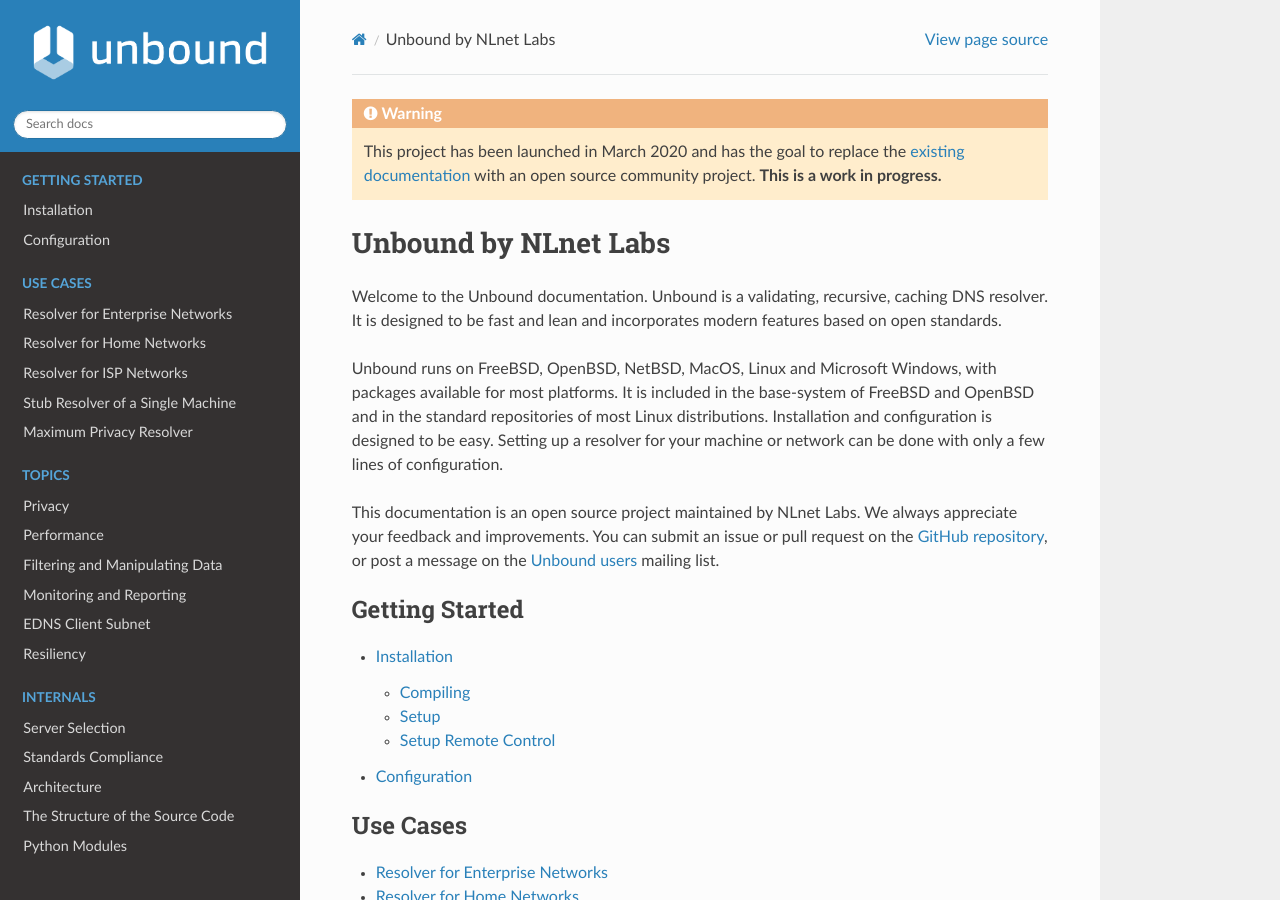
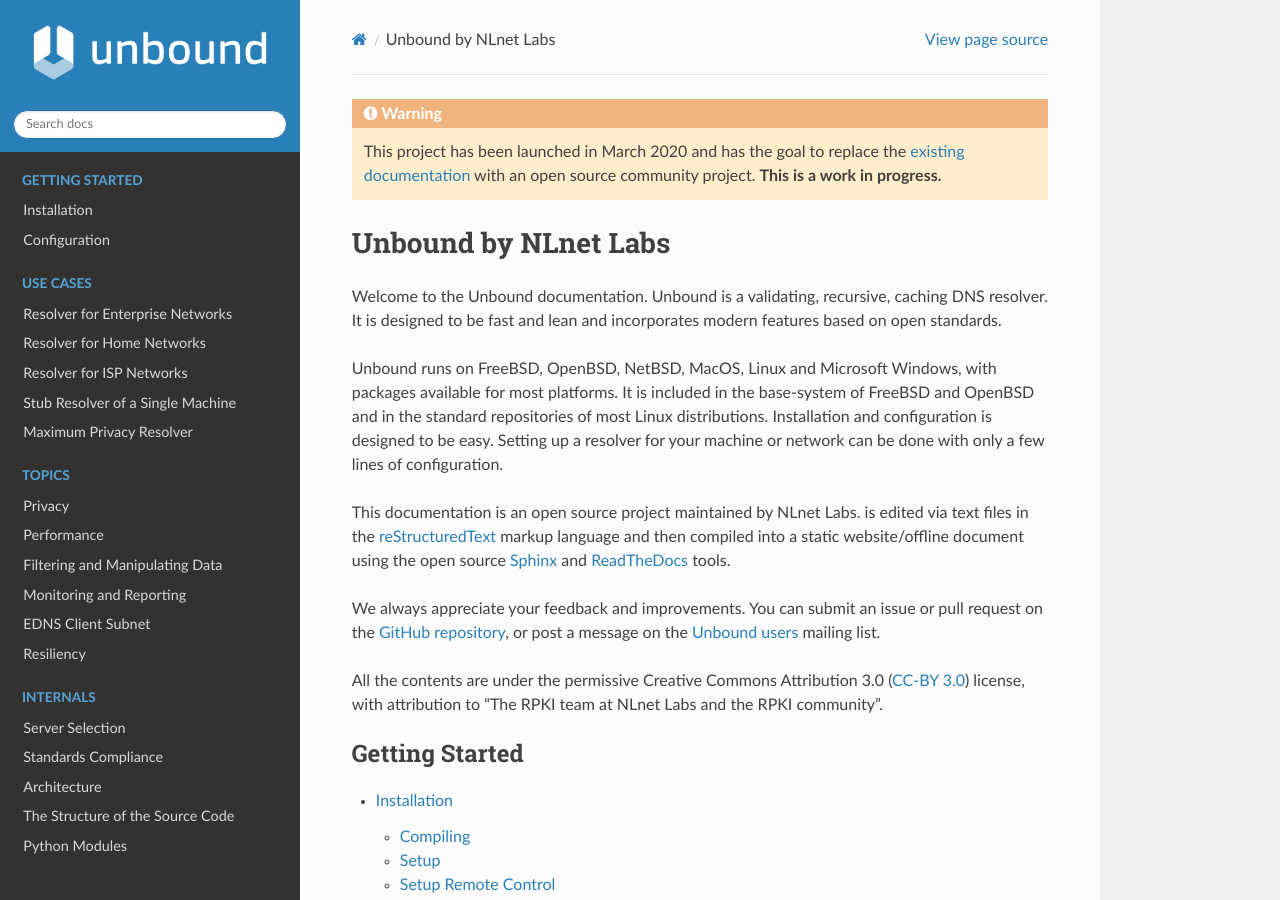
Before and after one commit to NLnetLabs/unbound-manual, a Sphinx documentation site: the page built from source/index.rst, in a window 1280 px wide and 900 px high. Built offline with Sphinx 7.4.7 and the Read the Docs theme 2.0.0, drawn with Linux system fonts in a browser that asks for light colours.

Commit message:
Add license

```diff
--- a/source/conf.py
+++ b/source/conf.py
@@ -21,7 +21,7 @@
 
 project = 'Unbound'
 copyright = '2020, NLnet Labs'
-author = 'NLnet Labs'
+author = 'NLnet Labs (CC-BY 3.0)'
 
 # The short X.Y version
 version = ''
--- a/source/index.rst
+++ b/source/index.rst
@@ -19,12 +19,23 @@
 a resolver for your machine or network can be done with only a few lines of
 configuration.
 
-This documentation is an open source project maintained by NLnet Labs. We always
-appreciate your feedback and improvements. You can submit an issue or pull
-request on the `GitHub repository
+This documentation is an open source project maintained by NLnet Labs. is edited
+via text files in the `reStructuredText
+<http://www.sphinx-doc.org/en/stable/rest.html>`_ markup language and then
+compiled into a static website/offline document using the open source `Sphinx
+<http://www.sphinx-doc.org>`_  and `ReadTheDocs <https://readthedocs.org/>`_
+tools.
+
+We always appreciate your feedback and improvements. You can submit an issue or
+pull request on the `GitHub repository
 <https://github.com/NLnetLabs/unbound-manual/issues>`_, or post a message on the
 `Unbound users <https://lists.nlnetlabs.nl/mailman/listinfo/unbound-users>`_
 mailing list.
+
+All the contents are under the permissive Creative Commons Attribution 3.0
+(`CC-BY 3.0 <https://creativecommons.org/licenses/by/3.0/>`_) license, with
+attribution to "The RPKI team at NLnet Labs and the RPKI community".
+
 
 .. toctree::
    :maxdepth: 2
--- a/source/topics/filtering/index.rst
+++ b/source/topics/filtering/index.rst
@@ -1,3 +1,5 @@
+.. index:: ! Filtering data, ! Manipulating data
+
 .. _doc_filtering:
 
 Filtering and Manipulating Data
--- a/source/topics/privacy/aggressive-nsec.rst
+++ b/source/topics/privacy/aggressive-nsec.rst
@@ -1,5 +1,6 @@
+.. index:: Aggressive NSEC, DNSSEC-Validated cache
+
 .. _doc_privacy_aggressive_nsec:
-.. index:: Aggressive NSEC, NSEC, DNSSEC-Validated cache
 
 Aggressive NSEC
 ===============
@@ -23,6 +24,8 @@
 the type in the query does not exist for the name in the query. The latter is
 known as an answer with the NODATA pseudo response code, as specified in section
 1 of :RFC:`2308`.
+
+.. index:: NSEC records
 
 NSEC (Next Secure) Records
 --------------------------
```
Also changed, not shown: source/topics/filtering/rpz.rst (+10 -7 lines).
